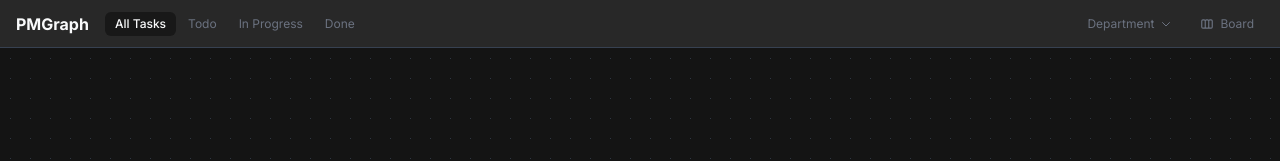
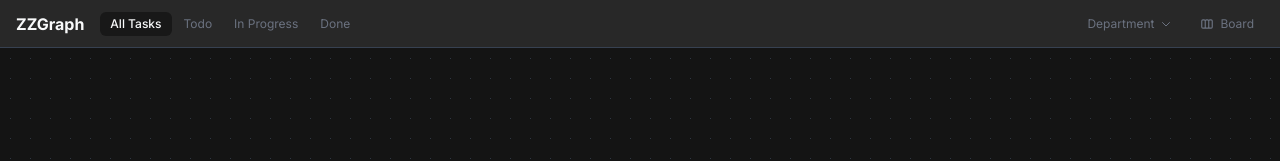
Before and after one commit to gavindg/pmgraph, a React (Vite) app: page / in a window 1280 px wide. Shown: the top 161 px of the page. Built offline with nearby package versions, Linux system fonts and the light colour scheme.

Commit message:
yep update

```diff
--- a/index.html
+++ b/index.html
@@ -1,5 +1,6 @@
 <!doctype html>
 <html lang="en">
+
 <head>
 	<meta charset="UTF-8" />
 	<link rel="icon" type="image/svg+xml" href="/vite.svg" />
@@ -7,10 +8,12 @@
 	<link rel="preconnect" href="https://fonts.googleapis.com" />
 	<link rel="preconnect" href="https://fonts.gstatic.com" crossorigin />
 	<link href="https://fonts.googleapis.com/css2?family=Inter:wght@400;500;600;700&display=swap" rel="stylesheet" />
-    <title>pm-graph</title>
+	<title>New Project - ZZGraph</title>
 </head>
+
 <body>
 	<div id="root"></div>
 	<script type="module" src="/src/main.tsx"></script>
 </body>
+
 </html>
--- a/src/components/FilterBar.tsx
+++ b/src/components/FilterBar.tsx
@@ -33,7 +33,7 @@ export default function FilterBar() {
 					onClick={() => setActiveView("graph")}
 					className="text-base font-bold text-[var(--color-text-primary)] shrink-0 hover:text-white transition-colors"
 				>
-          PMGraph
+					ZZGraph
 				</button>
 
 				{/* Status tabs */}
```
Also changed, not shown: 1 other file (tests, documents, lock files or other folders). Lines whose indentation alone changed are shown as unchanged.
